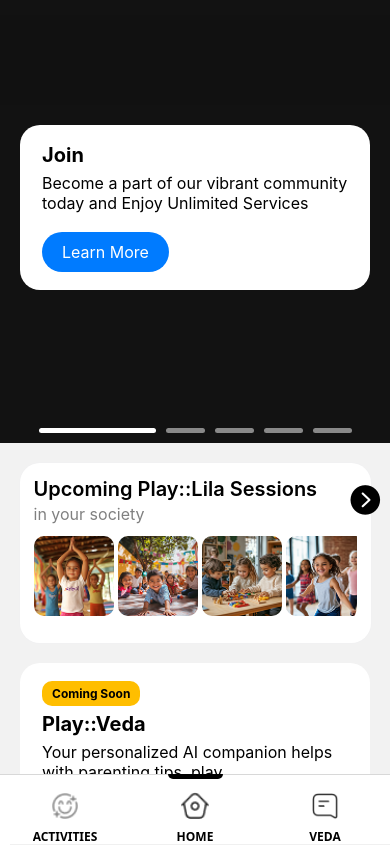
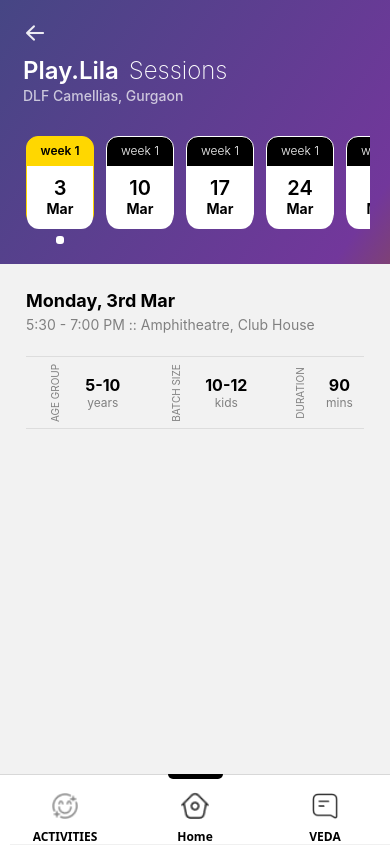
Before and after one commit to niket2219/Play-Veda, a React Native app: screen /PlayLilaSession in a window 390 px wide. Built offline with nearby package versions, Linux system fonts and the light colour scheme.

Commit message:
Started PlayLila Sessions Screen

```diff
--- a/src/Components/Atoms/Session.js
+++ b/src/Components/Atoms/Session.js
@@ -11,10 +11,12 @@
 import AntDesign from "@expo/vector-icons/AntDesign";
 import { ms, s } from "react-native-size-matters";
 import KidsPlayProgress from "./KidsPlayProgress";
+import { useRoute, useNavigation } from "@react-navigation/native";
 
 const PlayLilaCard = ({ images = [] }) => {
   const hasImages = images.length > 0;
   const isKidsPlayProgressCard = false;
+  const navigator = useNavigation();
 
   return isKidsPlayProgressCard ? (
     <KidsPlayProgress />
@@ -30,7 +32,9 @@
           <Text style={styles.title}>Upcoming Play::Lila Sessions</Text>
           <Text style={styles.subtitle}>in your society</Text>
         </View>
-        <TouchableOpacity>
+        <TouchableOpacity
+          onPress={() => navigator.navigate("PlayLilaSession", {})}
+        >
           <AntDesign name="rightcircle" size={ms(28)} color="black" />
         </TouchableOpacity>
       </View>
@@ -56,7 +60,7 @@
 
 const styles = StyleSheet.create({
   card: {
-    maxWidth: "90%",
+    width: "90%",
     backgroundColor: "#fff",
     padding: 14,
     borderRadius: 20,
--- a/src/Components/Molecules/Header.js
+++ b/src/Components/Molecules/Header.js
@@ -4,7 +4,6 @@
 const { width } = Dimensions.get("window");
 import Feather from "@expo/vector-icons/Feather";
 import Card from "./Card";
-import KidsPlayProgress from "../Atoms/KidsPlayProgress";
 
 const Header = ({ data, images }) => {
   const [scrollX, setScrollX] = useState(0);
--- a/src/Components/Molecules/TopScreen.js
+++ b/src/Components/Molecules/TopScreen.js
@@ -50,7 +50,10 @@
 const App = () => {
   return (
     <SafeAreaView style={{ flex: 1 }}>
-      <ScrollView contentContainerStyle={{ flexGrow: 1, paddingBottom: 65 }}>
+      <ScrollView
+        contentContainerStyle={{ flexGrow: 1, paddingBottom: 65 }}
+        showsVerticalScrollIndicator={false}
+      >
         <View style={styles.mainScreen}>
           <Header data={data} images={images} />
           <Session images={images} />
@@ -67,6 +70,7 @@
   mainScreen: {
     display: "flex",
     alignItems: "center",
+    flex: 1,
   },
 });
 
--- a/src/Navigators/AppNavigator.js
+++ b/src/Navigators/AppNavigator.js
@@ -13,6 +13,7 @@
 import HomeScreen from "../Screens/MainScreens/HomeScreen";
 import ActivitiesScreen from "../Screens/MainScreens/ActivitiesScreen";
 import VedaScreen from "../Screens/MainScreens/VedaScreen";
+import HomeNavigator from "./HomeNavigator";
 
 const Tab = createBottomTabNavigator();
 const screenWidth = Dimensions.get("window").width;
@@ -24,7 +25,7 @@
   return (
     <NavigationContainer>
       <Tab.Navigator
-        initialRouteName="HOME"
+        initialRouteName="Home"
         screenOptions={{
           headerShown: false,
           tabBarStyle: styles.tabBar,
@@ -56,8 +57,8 @@
           }}
         />
         <Tab.Screen
-          name={"HOME"}
-          component={HomeScreen}
+          name={"Home"}
+          component={HomeNavigator}
           options={{
             tabBarIcon: () => (
               <Image
--- /dev/null
+++ b/src/Navigators/HomeNavigator.js
@@ -0,0 +1,26 @@
+import { View, Text } from "react-native";
+import React from "react";
+import { createStackNavigator } from "@react-navigation/stack";
+import HomeScreen from "../Screens/MainScreens/HomeScreen";
+import PlayLilaSession from "../Screens/NestedScreens/PlayLilaSession";
+
+const Stack = createStackNavigator();
+
+const HomeNavigator = () => {
+  return (
+    <Stack.Navigator>
+      <Stack.Screen
+        name="MainHome"
+        component={HomeScreen}
+        options={{ headerShown: false }}
+      />
+      <Stack.Screen
+        name="PlayLilaSession"
+        component={PlayLilaSession}
+        options={{ headerShown: false }}
+      />
+    </Stack.Navigator>
+  );
+};
+
+export default HomeNavigator;
--- /dev/null
+++ b/src/Screens/NestedScreens/PlayLilaSession.js
@@ -0,0 +1,282 @@
+import {
+  View,
+  Text,
+  StyleSheet,
+  FlatList,
+  TouchableOpacity,
+} from "react-native";
+import React, { useState } from "react";
+import { useNavigation, useRoute } from "@react-navigation/native";
+import { SafeAreaView } from "react-native-safe-area-context";
+import { LinearGradient } from "expo-linear-gradient";
+import AntDesign from "@expo/vector-icons/AntDesign";
+import { s, vs } from "react-native-size-matters";
+
+const sessions = [
+  { id: "1", week: "week 1", date: "3", month: "Mar" },
+  { id: "2", week: "week 1", date: "10", month: "Mar" },
+  { id: "3", week: "week 1", date: "17", month: "Mar" },
+  { id: "4", week: "week 1", date: "24", month: "Mar" },
+  { id: "5", week: "week 1", date: "31", month: "Mar" },
+];
+
+const INFO_DATA = [
+  { title: "AGE GROUP", value: "5-10", subText: "years" },
+  { title: "BATCH SIZE", value: "10-12", subText: "kids" },
+  { title: "DURATION", value: "90", subText: "mins" },
+];
+
+const SessionHeader = () => {
+  const navigator = useNavigation();
+  return (
+    <LinearGradient
+      colors={["#464684", "#72379B", "#7E4176"]}
+      start={{ x: 0, y: 0 }}
+      end={{ x: 1, y: 1 }}
+      locations={[0, 0.9, 1]}
+      style={sessionHeaderStyles.container}
+    >
+      <TouchableOpacity
+        style={{ opacity: 0.9, paddingLeft: 3 }}
+        onPress={() => navigator.goBack()}
+      >
+        <AntDesign name="arrowleft" size={24} color="white" />
+      </TouchableOpacity>
+      <View style={sessionHeaderStyles.textContainer}>
+        <View style={sessionHeaderStyles.titleContainer}>
+          <Text style={sessionHeaderStyles.title}>Play.Lila</Text>
+          <Text style={sessionHeaderStyles.subtitle}>Sessions</Text>
+        </View>
+        <View style={{ marginTop: 2, opacity: 0.7 }}>
+          <Text style={sessionHeaderStyles.location}>
+            DLF Camellias, Gurgaon
+          </Text>
+        </View>
+      </View>
+      <View>
+        <SessionCard />
+      </View>
+    </LinearGradient>
+  );
+};
+
+const SessionCard = () => {
+  const [selectedId, setSelectedId] = useState("1");
+  return (
+    <View style={sessionCardStyles.container}>
+      <FlatList
+        horizontal
+        data={sessions}
+        keyExtractor={(item) => item.id}
+        showsHorizontalScrollIndicator={false}
+        renderItem={({ item }) => {
+          const isActive = item.id === selectedId;
+          return (
+            <View>
+              <TouchableOpacity
+                style={[
+                  sessionCardStyles.sessionBox,
+                  isActive && sessionCardStyles.activeSession,
+                ]}
+                onPress={() => setSelectedId(item.id)}
+              >
+                <Text
+                  style={[
+                    sessionCardStyles.weekText,
+                    isActive && sessionCardStyles.activeWeekText,
+                    { marginTop: 6 },
+                  ]}
+                >
+                  {item.week}
+                </Text>
+                <View style={sessionCardStyles.dateMonth}>
+                  <Text style={{ fontSize: 20, fontWeight: 600 }}>
+                    {item.date}
+                  </Text>
+                  <Text style={{ fontSize: 14, fontWeight: 700 }}>
+                    {item.month}
+                  </Text>
+                </View>
+              </TouchableOpacity>
+              {isActive && <View style={sessionCardStyles.activeDot} />}
+            </View>
+          );
+        }}
+      />
+    </View>
+  );
+};
+
+const ScheduleCard = () => {
+  return (
+    <View style={scheduleStyles.card}>
+      <Text style={scheduleStyles.date}>Monday, 3rd Mar</Text>
+      <Text style={scheduleStyles.time}>
+        5:30 - 7:00 PM :: Amphitheatre, Club House
+      </Text>
+      <View style={scheduleStyles.separator} />
+      <View style={scheduleStyles.infoContainer}>
+        {INFO_DATA.map((item, index) => (
+          <View key={index} style={scheduleStyles.infoBlock}>
+            <Text style={scheduleStyles.infoTitle}>{item.title}</Text>
+            <View style={scheduleStyles.valueContainer}>
+              <Text style={scheduleStyles.infoValue}>{item.value}</Text>
+              <Text style={scheduleStyles.infoSubText}>{item.subText}</Text>
+            </View>
+          </View>
+        ))}
+      </View>
+      <View style={scheduleStyles.separator} />
+    </View>
+  );
+};
+
+const PlayLilaSession = () => {
+  const param = useRoute().params || {};
+  return (
+    <SafeAreaView style={{ flex: 1 }}>
+      <View>
+        <SessionHeader />
+        <ScheduleCard />
+      </View>
+    </SafeAreaView>
+  );
+};
+
+const sessionHeaderStyles = StyleSheet.create({
+  container: {
+    display: "flex",
+    flexDirection: "column",
+    justifyContent: "center",
+    padding: 20,
+  },
+  textContainer: {
+    marginTop: 10,
+    paddingLeft: 3,
+  },
+  title: {
+    fontSize: 24,
+    fontWeight: 600,
+    color: "#FFFFFF",
+  },
+  subtitle: {
+    fontSize: 24,
+    fontWeight: 250,
+    color: "#FFFFFF",
+  },
+  location: {
+    fontSize: 14,
+    fontWeight: 500,
+    color: "#FFFFFF",
+  },
+  titleContainer: {
+    display: "flex",
+    flexDirection: "row",
+    gap: 10,
+  },
+});
+
+const sessionCardStyles = StyleSheet.create({
+  container: {
+    marginTop: vs(26),
+    padding: 0,
+  },
+  sessionBox: {
+    backgroundColor: "#000",
+    borderRadius: 12,
+    alignItems: "center",
+    justifyContent: "center",
+    marginHorizontal: 6,
+    borderWidth: 1,
+    borderColor: "#fff",
+    minWidth: 68,
+  },
+  activeSession: {
+    backgroundColor: "#FFD700",
+    borderColor: "#FFD700",
+  },
+  weekText: {
+    color: "#fff",
+    fontSize: 12,
+    fontWeight: 300,
+  },
+  activeWeekText: {
+    color: "#000",
+    fontSize: 12,
+    fontWeight: 600,
+  },
+  activeDot: {
+    width: 8,
+    height: 8,
+    backgroundColor: "#fff",
+    borderRadius: 3,
+    marginTop: 10,
+    alignSelf: "center",
+  },
+  dateMonth: {
+    backgroundColor: "#FFFFFF",
+    width: "100%",
+    borderBottomLeftRadius: 12,
+    borderBottomRightRadius: 12,
+    display: "flex",
+    alignItems: "center",
+    justifyContent: "center",
+    paddingTop: vs(8),
+    paddingBottom: vs(10),
+    marginTop: vs(6),
+    marginBottom: -vs(3),
+  },
+});
+
+const scheduleStyles = StyleSheet.create({
+  card: {
+    padding: 16,
+    borderRadius: 10,
+    margin: 10,
+  },
+  date: {
+    fontSize: 18,
+    fontWeight: "bold",
+  },
+  time: {
+    fontSize: 14,
+    color: "gray",
+    marginVertical: 5,
+  },
+  separator: {
+    borderBottomWidth: 1,
+    borderBottomColor: "#ddd",
+    marginVertical: 18,
+  },
+  infoContainer: {
+    flexDirection: "row",
+    justifyContent: "space-between",
+    paddingRight: s(10),
+  },
+  infoBlock: {
+    flexDirection: "row",
+    alignItems: "center",
+  },
+  infoTitle: {
+    fontSize: 10,
+    color: "gray",
+    textTransform: "uppercase",
+    transform: [{ rotate: "-90deg" }],
+    marginRight: 1,
+  },
+  valueContainer: {
+    alignItems: "center",
+  },
+  infoValue: {
+    fontSize: 16,
+    fontWeight: "bold",
+    textAlign: "center",
+  },
+  infoSubText: {
+    fontSize: 12,
+    color: "gray",
+    textAlign: "center",
+  },
+});
+
+export default PlayLilaSession;
```
Also changed, not shown: package.json (+6 -1 lines), 1 other file (tests, documents, lock files or other folders).
